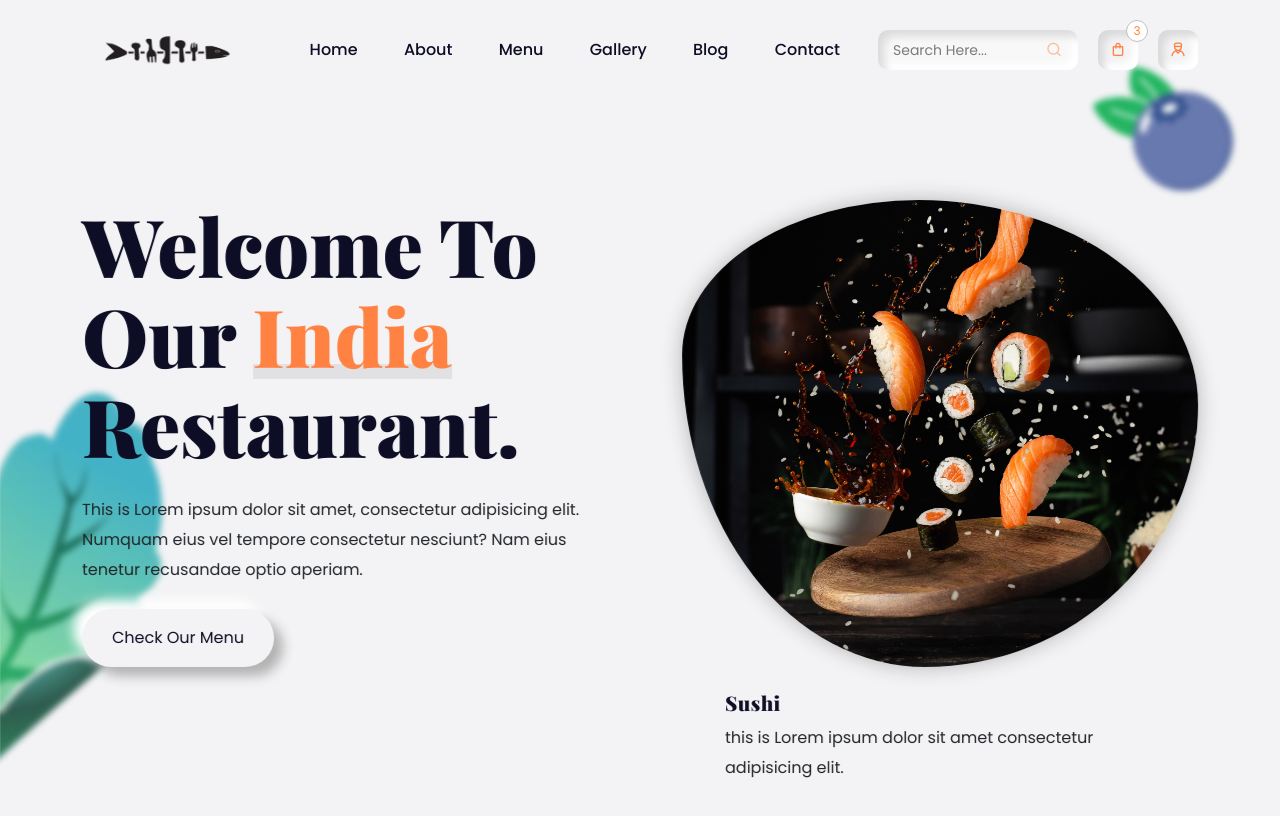
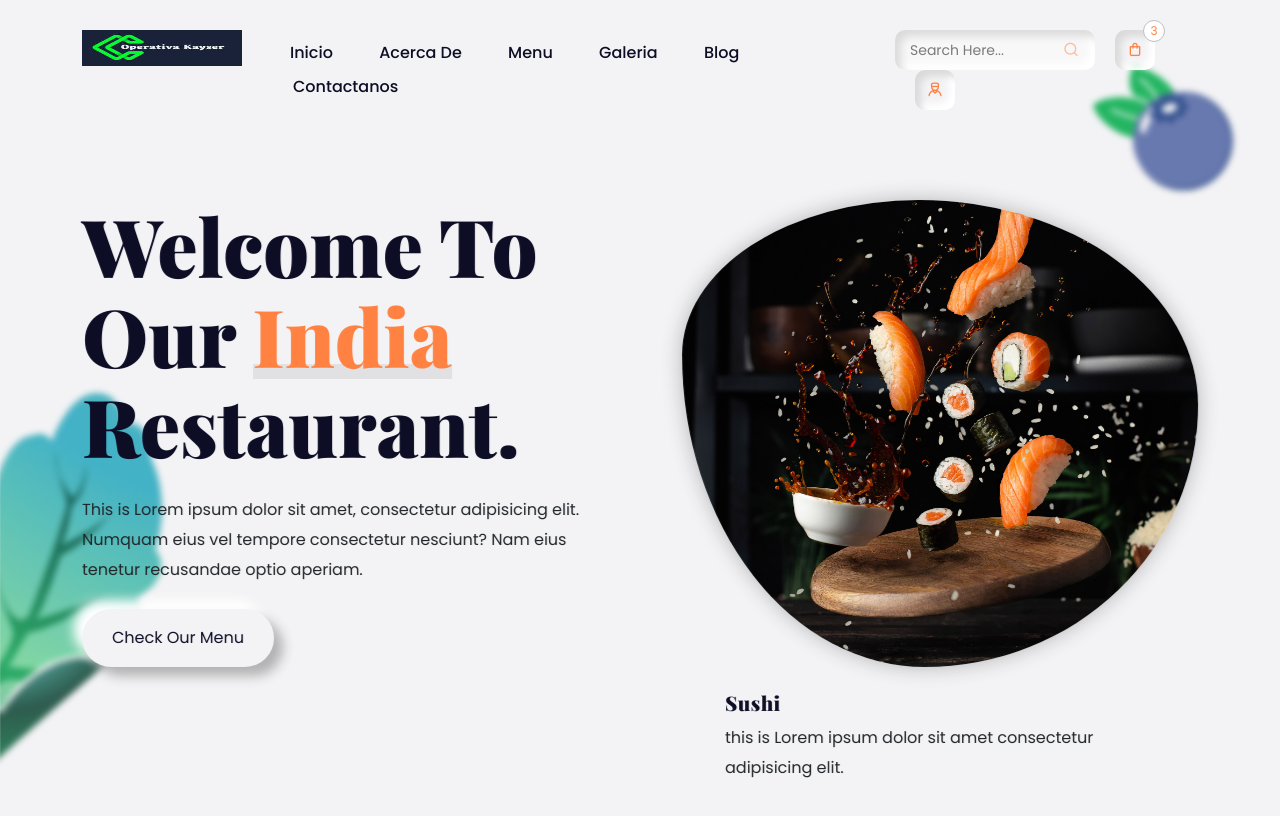
Before and after one commit to ErickAnibal/cooperativakayser, a plain HTML site: page index.html in a window 1280 px wide. Shown: the top 816 px of the page. Drawn offline with nearby package versions, Linux system fonts and the light colour scheme; a web font is replaced by a local one.

Commit message:
modificacion logo

```diff
--- a/index.html
+++ b/index.html
@@ -5,7 +5,7 @@
     <meta charset="UTF-8">
     <meta http-equiv="X-UA-Compatible" content="IE=edge">
     <meta name="viewport" content="width=device-width, initial-scale=1.0">
-    <title>Food Website</title>
+    <title>Cooperativa Kayser</title>
     <!-- for icons  -->
     <link rel="stylesheet" href="https://unicons.iconscout.com/release/v4.0.0/css/line.css">
     <!-- bootstrap  -->
@@ -27,7 +27,7 @@
                 <div class="col-lg-2">
                     <div class="header-logo">
                         <a href="index.html">
-                            <img src="logo.png" width="160" height="36" alt="Logo">
+                            <img src="logo.jpg" width="160" height="36" alt="Logo">
                         </a>
                     </div>
                 </div>
@@ -36,12 +36,12 @@
                         <button class="menu-toggle"><span></span><span></span></button>
                         <nav class="header-menu">
                             <ul class="menu food-nav-menu">
-                                <li><a href="#home">Home</a></li>
-                                <li><a href="#about">About</a></li>
+                                <li><a href="#home">Inicio</a></li>
+                                <li><a href="#about">Acerca de</a></li>
                                 <li><a href="#menu">Menu</a></li>
-                                <li><a href="#gallery">Gallery</a></li>
+                                <li><a href="#gallery">Galeria</a></li>
                                 <li><a href="#blog">Blog</a></li>
-                                <li><a href="#contact">Contact</a></li>
+                                <li><a href="#contact">Contactanos</a></li>
                             </ul>
                         </nav>
                         <div class="header-right">
```
Also changed, not shown: logo.jpg (added).
